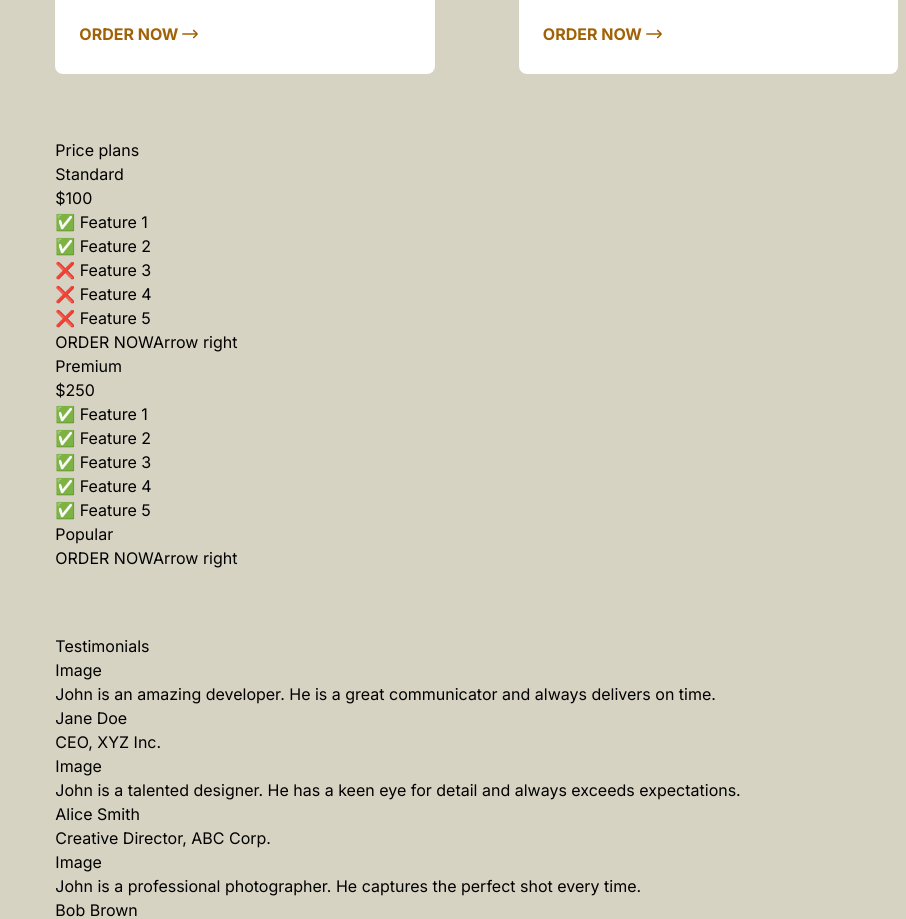
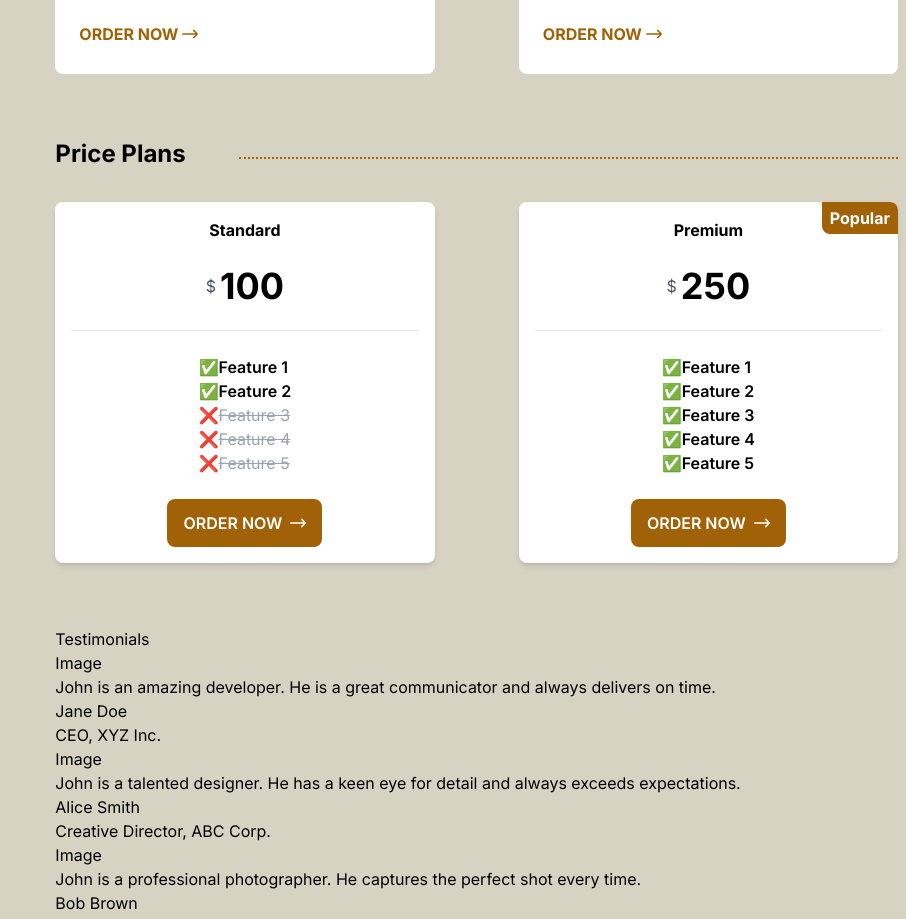
Before and after one commit to ledminh/porfolio-landing-page-1, a Next.js app: page / in a window 1280 px wide. Shown: the part 2060-2979 px from the top of the page, without its empty margins (374-1280 px from the left). Built offline with nearby package versions, Linux system fonts and the light colour scheme.

Commit message:
Price Plans

```diff
--- a/src/components/Home/PricePlans/index.tsx
+++ b/src/components/Home/PricePlans/index.tsx
@@ -1,32 +1,62 @@
+import { ArrowRightIcon } from "@/assets/icons";
 import { pricePlans } from "@/data";
+import Link from "next/link";
 
 export default function PricePlans() {
   return (
+    <div className="flex flex-col gap-8">
+      <div className="flex gap-2 justify-between items-center">
+        <h2 className="font-bold text-2xl w-56">Price Plans</h2>
+        <div className="border-dotted border-b-[2px] border-yellow-700 basis-[80%] lg:basis-full h-1/3" />
+      </div>
       <div>
-      <div>Price plans</div>
-      <ul>
+        <ul className="flex flex-col gap-4 lg:flex-row lg:justify-between lg:items-center">
           {pricePlans.plans.map((plan) => (
-          <li key={plan.id}>
-            <h3>{plan.title}</h3>
-            <p>
-              {plan.currency}
-              {plan.price}
+            <li
+              key={plan.id}
+              className="flex flex-col justify-center items-center gap-6 bg-white p-4 rounded-lg relative shadow-md lg:basis-[45%]"
+            >
+              <h3 className="font-bold">{plan.title}</h3>
+              <p className="flex justify-between items-center gap-1">
+                <span className="text-gray-600">{plan.currency}</span>
+                <span className="text-4xl font-bold">{plan.price}</span>
               </p>
+              <div className="h-[1px] w-full bg-gray-200" />
               <ul>
                 {pricePlans.features.map((feature, index) => (
                   <li key={index}>
-                  {plan.features[index] ? "✅" : "❌"} {feature}
+                    <span>{plan.features[index] ? "✅" : "❌"}</span>
+                    <span
+                      className={`${
+                        plan.features[index]
+                          ? "text-black font-semibold"
+                          : "text-gray-400 line-through"
+                      }`}
+                    >
+                      {feature}
+                    </span>
                   </li>
                 ))}
               </ul>
-            {plan.popular ? <div>Popular</div> : null}
-            <button>
+              {plan.popular ? (
+                <div className="absolute top-0 right-0 bg-yellow-700 text-white px-2 py-1 rounded-tr-lg rounded-bl-lg font-bold">
+                  Popular
+                </div>
+              ) : null}
+
+              <Link
+                href="/contact"
+                className="flex justify-center items-center gap-2 bg-yellow-700 text-white px-4 py-2 rounded-lg cursor-pointer hover:bg-yellow-600 transition-all group font-semibold"
+              >
                 <span>ORDER NOW</span>
-              <span>Arrow right</span>
-            </button>
+                <span className="w-4 h-6 mt-2 group-hover:translate-x-1 group-hover:transition-transform">
+                  <ArrowRightIcon />
+                </span>
+              </Link>
             </li>
           ))}
         </ul>
       </div>
+    </div>
   );
 }
```
Lines whose indentation alone changed are shown as unchanged.
